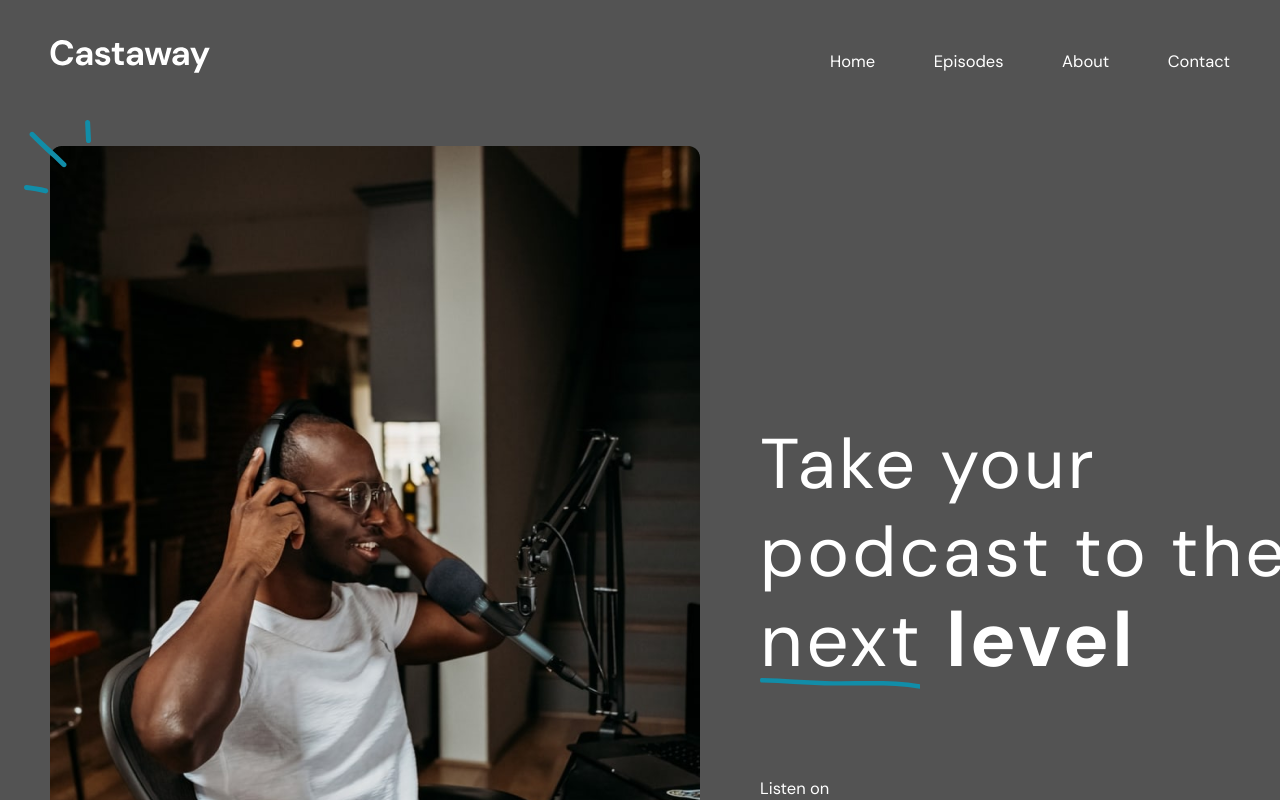
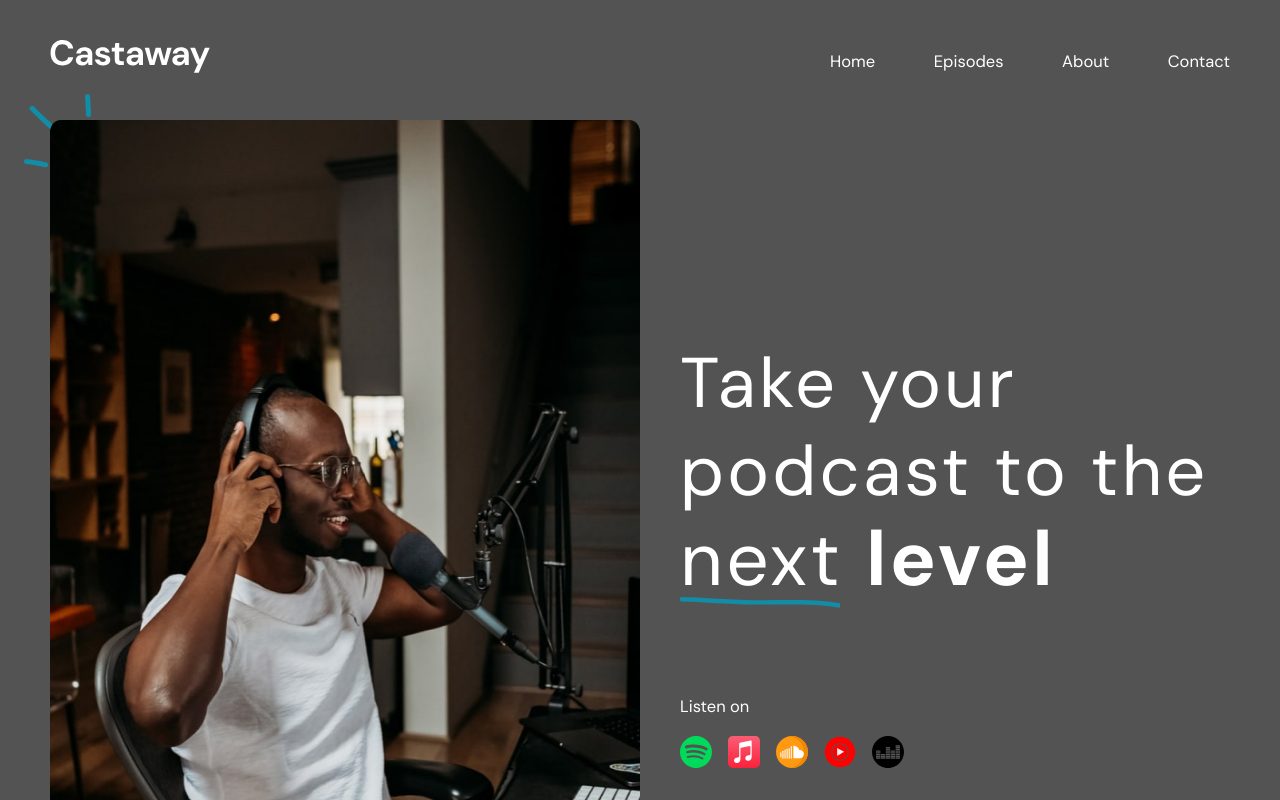
Before and after one commit to viktoriyapavlenkoo/Castaway-react, a React (Create React App) app: page / in a window 1280 px wide. Shown: the top 800 px of the page. Built offline with nearby package versions, Linux system fonts and the light colour scheme.

Commit message:
Finished layuot section Hero.

```diff
--- a/src/Hero/Hero.css
+++ b/src/Hero/Hero.css
@@ -2,17 +2,24 @@
 .hero__container {
     display: flex;
     justify-content: space-between;
-    margin: 0 -60px;
-
+    margin: 0 -20px;
+    width: 100%;
 }
 
 .hero__img-block,
 .hero__text-block {
-    margin: 0 60px;
+    flex: 0 0 50%;
+    margin: 0 20px;
 }
 .hero__img-block {
     position: relative;
-    margin-top: 26px;
+    padding: 0 0 74% 0;
+}
+
+.hero__img-block img {
+    position: absolute;
+    width: 100%;
+    height: 100%;
 }
 .hero__img-block::before {
     position: absolute;
@@ -21,7 +28,9 @@
     left: -26px;
 }
 .hero__text-block {
-    margin: 300px 0 153px;
+    display: flex;
+    flex-direction: column;
+    justify-content: center;
 }
 .hero__title {
     font-size: var(--title-text);
```
